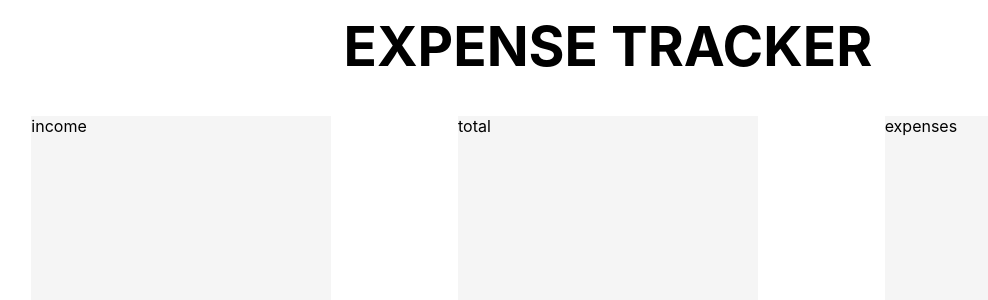
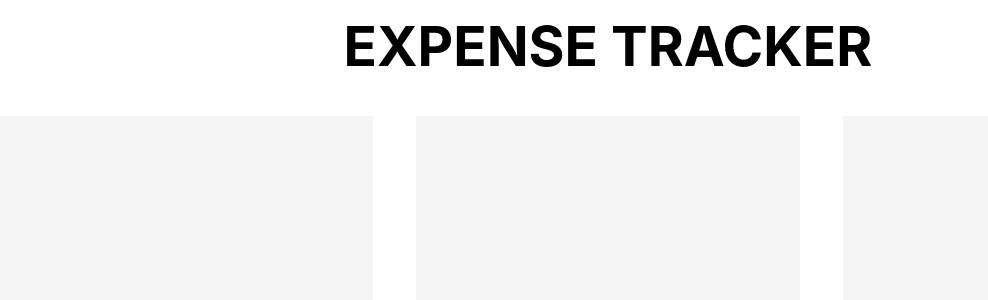
Before and after one commit to saoud-ahmed-khan/Expanse-Tracker-With-TypeScript-And-PWA, a React (Create React App) app: page / in a window 1280 px wide. Shown: the top 300 px of the page, without its empty margins (32-1020 px from the left). Built offline with nearby package versions, Linux system fonts and the light colour scheme.

Commit message:
adding design

```diff
--- a/src/App.css
+++ b/src/App.css
@@ -17,14 +17,15 @@
   flex-direction: row;
   justify-content: space-around;
   align-items: center;
+  flex-wrap: wrap;
+  margin-top:2%;
 }
 .banner1
 {
   background-color: whitesmoke;
   height: 400px;
-  width: auto;
   order: 1;
-  width: 300px;
+  margin-bottom: 2%;
 }
 .banner2
 {
@@ -32,17 +33,15 @@
   height: 400px;
   width: auto;
   order: 2;
-  width: 300px;
-
+  margin-bottom: 2%;
 
 }
 .banner3
 {
   background-color: whitesmoke;
   height: 400px;
-  width: 300px;
-
   order: 3;
+  margin-bottom: 2%;
 
 }
 .App-header {
@@ -61,3 +60,88 @@
   text-align: center;
 
 }
+
+
+
+/* Extra small devices (phones, 600px and down) */
+@media only screen and (max-width: 600px) {
+  .banner1{
+    width: 100%;
+
+
+  }
+  .banner2{
+    width: 100%;
+
+
+  }
+
+  .banner3{
+    width: 100%;
+
+  }
+}
+
+/* Small devices (portrait tablets and large phones, 600px and up) */
+@media only screen and (min-width: 500px) {
+  .banner1{
+    width: 85%;
+
+  }
+  .banner2{
+    width: 85%;
+
+  }
+  .banner3{
+    width: 85%;
+
+  }
+}
+
+/* Medium devices (landscape tablets, 768px and up) */
+@media only screen and (min-width: 768px) {
+  .banner1{
+    width: 35%;
+
+  }
+  .banner2{
+    width: 35%;
+
+  }
+  .banner3{
+    width: 35%;
+
+  }
+}
+
+/* Large devices (laptops/desktops, 992px and up) */
+@media only screen and (min-width: 992px) {
+  .banner1{
+    width: 30%;
+
+  }
+  .banner2{
+    width: 30%;
+
+  }
+  .banner3{
+    width: 30%;
+
+  }
+}
+
+/* Extra large devices (large laptops and desktops, 1200px and up) */
+@media only screen and (min-width: 1200px) {
+  .banner1{
+    width: 30%;
+
+  }
+  .banner2{
+    width: 30%;
+
+  }
+  .banner3{
+    width: 30%;
+
+  }
+}
--- a/src/App.tsx
+++ b/src/App.tsx
@@ -1,14 +1,17 @@
 import React from 'react';
 import './App.css';
+import { Expenses } from './components/Dispatch/Expenses';
+import { Income } from './components/Income/Income';
+import { Total } from './components/Total/Total';
 
 function App() {
   return (
     <div className="App">
         <h1 className="heading">EXPENSE TRACKER</h1>
         <div className="conmtainer">
-          <div className="banner1">income</div>
-          <div className="banner2">total</div>
-          <div className="banner3">expenses</div>
+          <div className="banner1"><Income/></div>
+          <div className="banner2"><Total/></div>
+          <div className="banner3"><Expenses/></div>
         </div>
 
     </div>
--- a/src/components/Dispatch/Expenses.js
+++ b/src/components/Dispatch/Expenses.js
@@ -1,6 +1,6 @@
 import React from 'react'
 
-export function Expenses:React.FC <props> {
+export function Expenses(props) {
 
 
     return (
```
Also changed, not shown: src/components/Income/Income.js (+11 -0 lines), src/components/Total/Total.js (+11 -0 lines), 1 other file (tests, documents, lock files or other folders).
